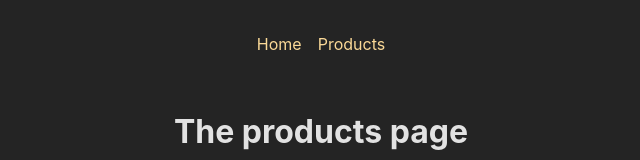
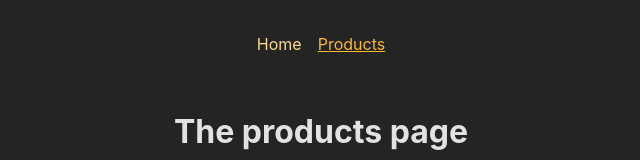
Before and after one commit to sofiabern/routing-basics, a React (Create React App) app: page /products in a window 1280 px wide. Shown: the top 160 px of the page, without its empty margins (319-959 px from the left). Built offline with nearby package versions, Linux system fonts and the light colour scheme.

Commit message:
active nav link

```diff
--- a/src/components/MainNavigation.js
+++ b/src/components/MainNavigation.js
@@ -1,14 +1,14 @@
-import { Link } from "react-router-dom";
+import { NavLink } from "react-router-dom";
 import s  from './MainNavigation.module.css'
 const MainNavigation = () => {
     return <header className={s.header}>
         <nav>
             <ul className={s.list}>
                 <li>
-                    <Link to='/'>Home</Link>
+                    <NavLink to='/' className={({isActive}) => (isActive ? s.active : undefined) }>Home</NavLink>
                 </li>
                 <li>
-                    <Link to='/products'>Products</Link>
+                    <NavLink to='/products' className={({isActive}) => (isActive ? s.active : undefined) }>Products</NavLink>
                 </li>
             </ul>
         </nav>
```
